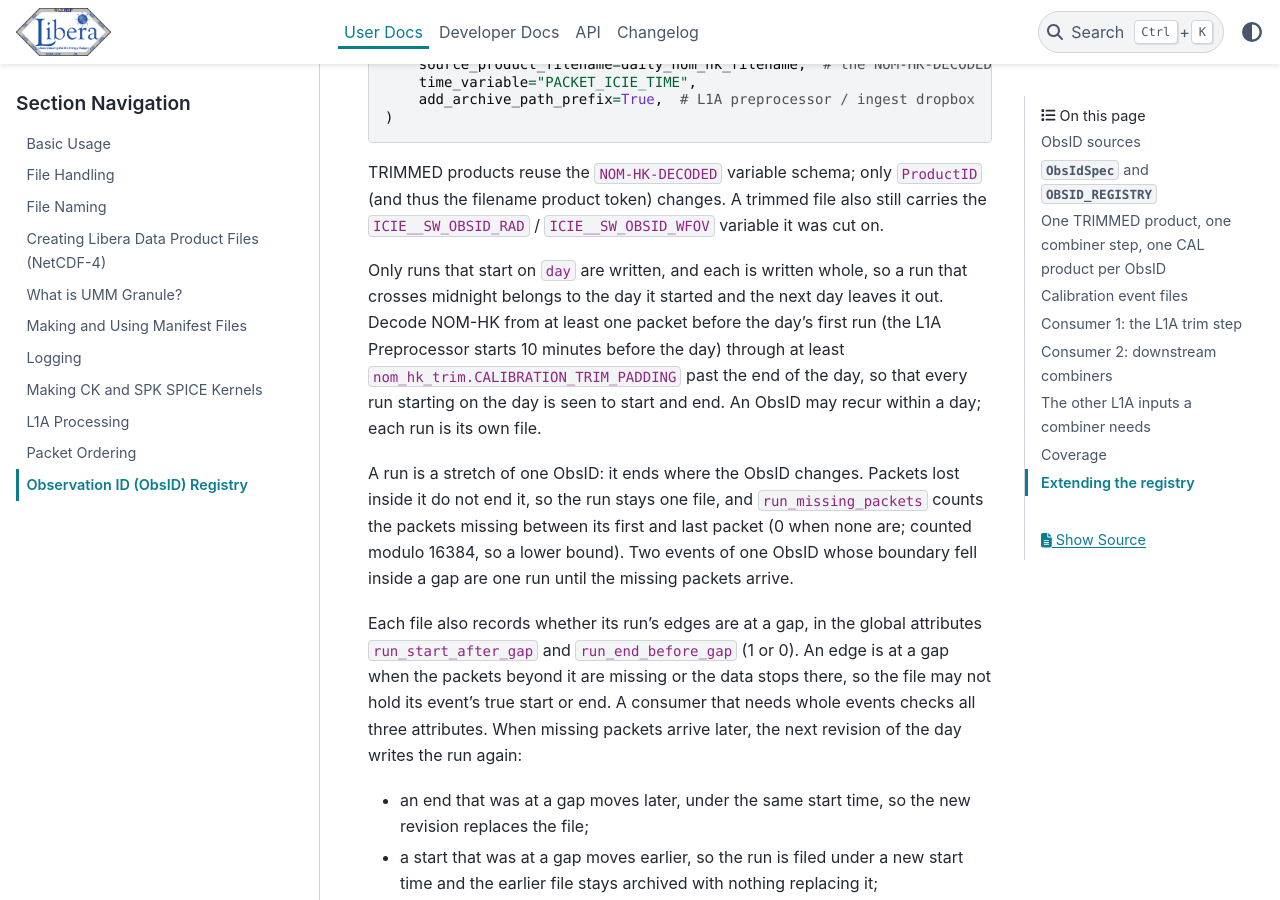
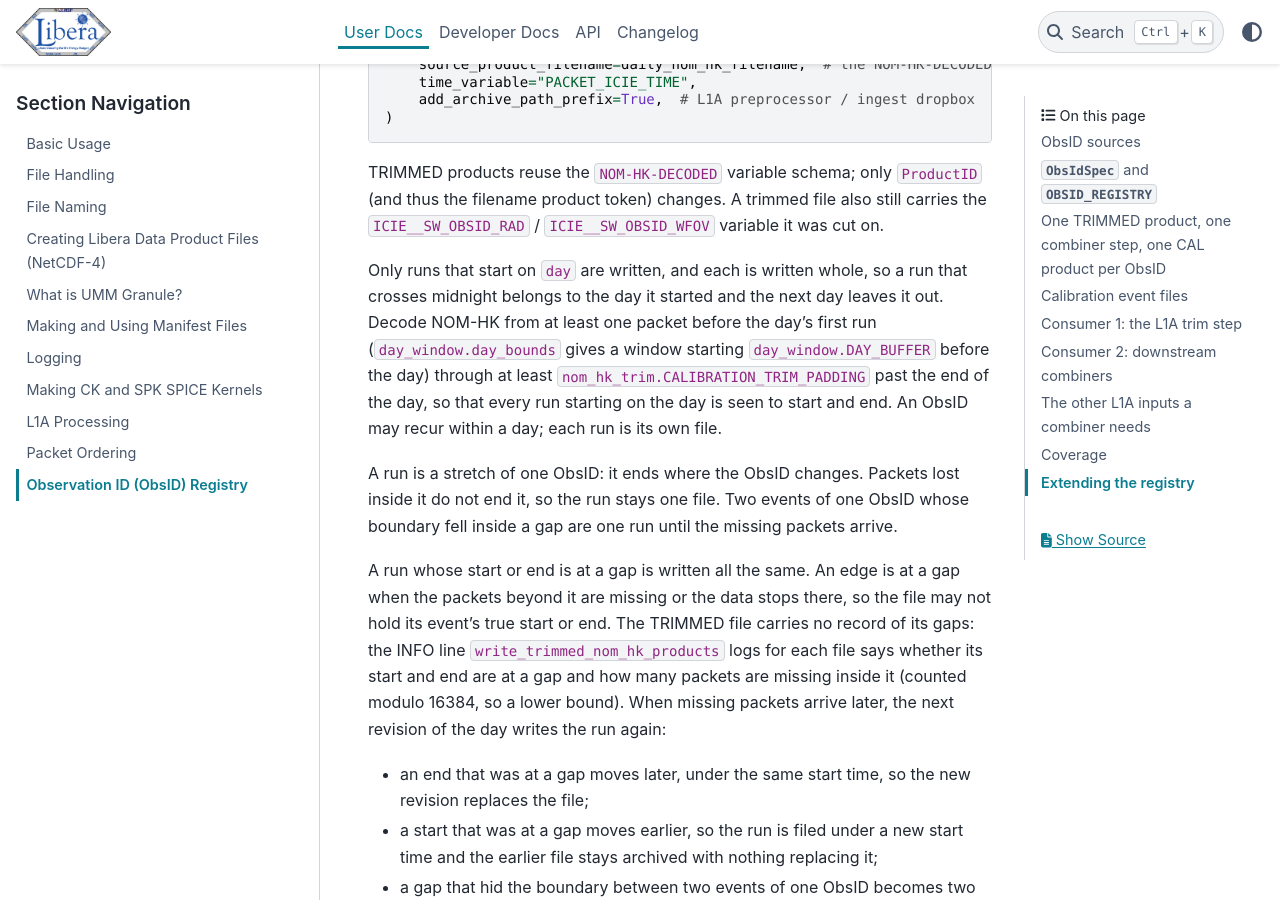
Before and after one commit to LASP-Libera/libera_utils, a Sphinx documentation site: the page built from doc/source/user-docs/obsid_registry.md, in a window 1280 px wide and 900 px high, scrolled down 3797 px. Built offline with Sphinx 7.4.7 and the PyData theme 0.15.4, drawn with Linux system fonts in a browser that asks for light colours.

Commit message:
LIBSDC-900: Log TRIMMED gaps instead of storing them on the file
The run_start_after_gap, run_end_before_gap and run_missing_packets
attributes come out of the TRIMMED definition: Dagster does not open
files, so an attribute is invisible to orchestration, and reporting flags
where Dagster shows them is LIBSDC-930. write_trimmed_nom_hk_products
still writes runs at a gap and logs, per file, whether its start and end
are at a gap and how many packets are missing inside. The user docs name
day_window.DAY_BUFFER instead of restating its value.

Co-Authored-By: Claude Opus 5.5 <noreply@anthropic.com>

```diff
--- a/doc/source/user-docs/obsid_registry.md
+++ b/doc/source/user-docs/obsid_registry.md
@@ -142,21 +142,21 @@ filename product token) changes. A trimmed file also still carries the `ICIE__SW
 
 Only runs that start on `day` are written, and each is written whole, so a run that crosses
 midnight belongs to the day it started and the next day leaves it out. Decode NOM-HK from at least
-one packet before the day's first run (the L1A Preprocessor starts 10 minutes before the day)
+one packet before the day's first run (`day_window.day_bounds` gives a window starting `day_window.DAY_BUFFER` before the day)
 through at least `nom_hk_trim.CALIBRATION_TRIM_PADDING` past the end of the day, so that every run
 starting on the day is seen to start and end. An ObsID may recur within a day; each run is its
 own file.
 
 A run is a stretch of one ObsID: it ends where the ObsID changes. Packets lost inside it do not
-end it, so the run stays one file, and `run_missing_packets` counts the packets missing between
-its first and last packet (0 when none are; counted modulo 16384, so a lower bound). Two events
-of one ObsID whose boundary fell inside a gap are one run until the missing packets arrive.
+end it, so the run stays one file. Two events of one ObsID whose boundary fell inside a gap are
+one run until the missing packets arrive.
 
-Each file also records whether its run's edges are at a gap, in the global attributes
-`run_start_after_gap` and `run_end_before_gap` (1 or 0). An edge is at a gap when the packets
+A run whose start or end is at a gap is written all the same. An edge is at a gap when the packets
 beyond it are missing or the data stops there, so the file may not hold its event's true start or
-end. A consumer that needs whole events checks all three attributes. When missing packets arrive
-later, the next revision of the day writes the run again:
+end. The TRIMMED file carries no record of its gaps: the INFO line `write_trimmed_nom_hk_products`
+logs for each file says whether its start and end are at a gap and how many packets are missing
+inside it (counted modulo 16384, so a lower bound). When missing packets arrive later, the next
+revision of the day writes the run again:
 
 - an end that was at a gap moves later, under the same start time, so the new revision replaces
   the file;
```
Also changed, not shown: CHANGELOG.md (+1 -1 lines), doc/source/user-docs/l1a_processing.md (+8 -8 lines), 2 other files.
